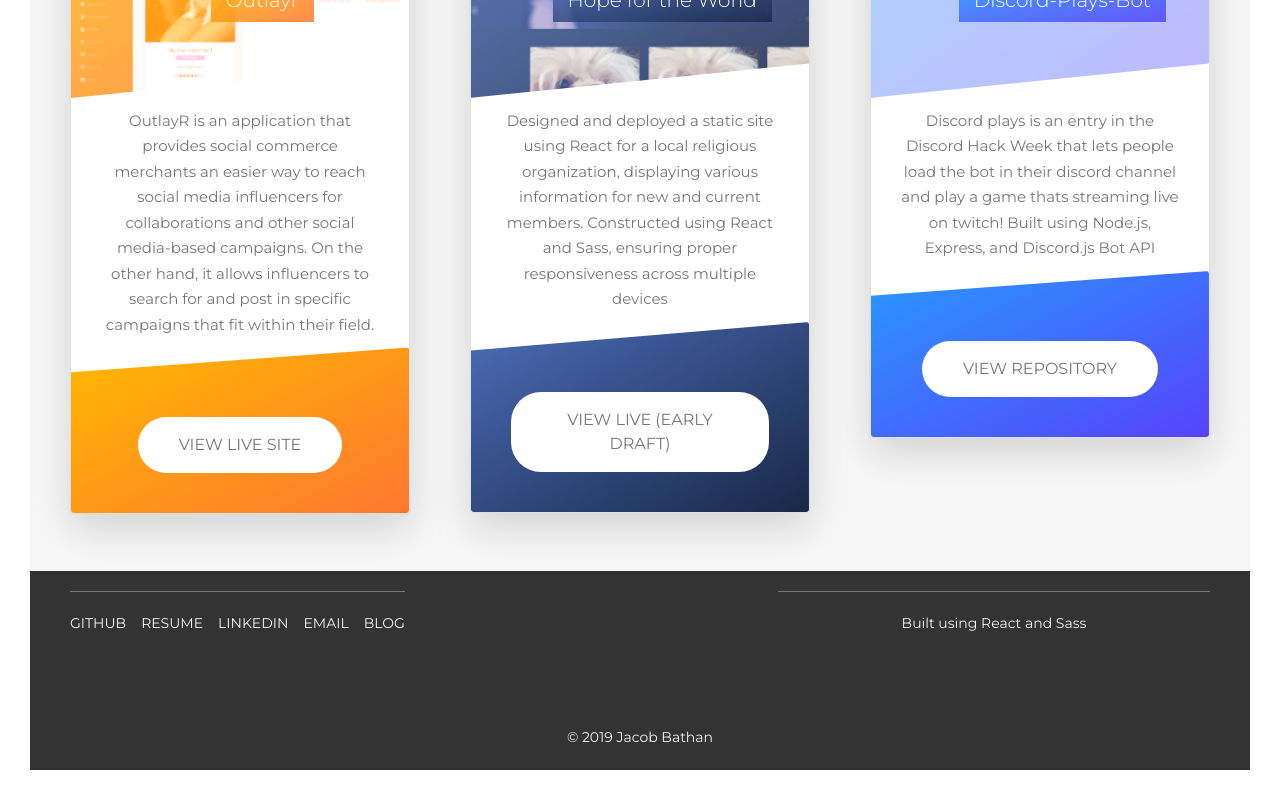
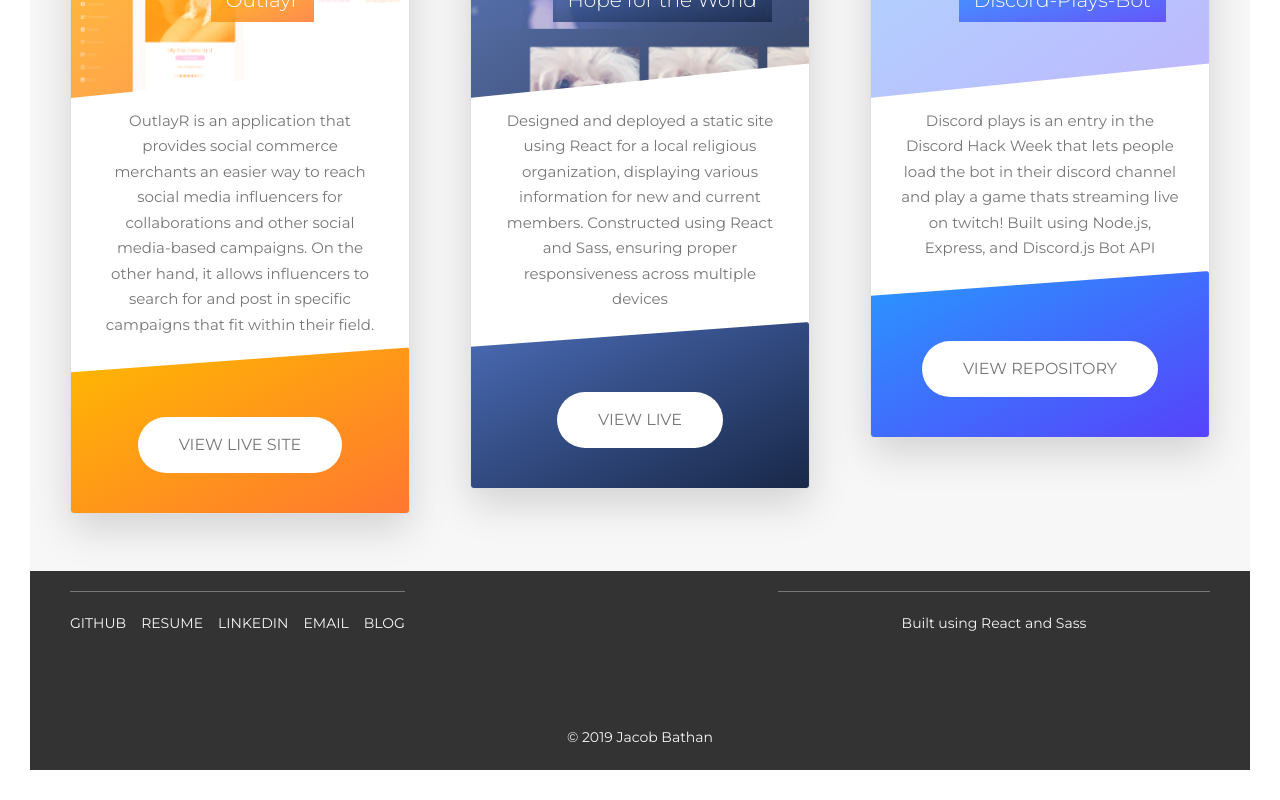
Before and after one commit to jacobbathan/jacobbio, a React (Create React App) app: page / in a window 1280 px wide. Shown: the part 2258-3058 px from the top of the page. Built offline with nearby package versions, Linux system fonts and the light colour scheme; grey boxes are pictures that could not be loaded.

Commit message:
change card

```diff
--- a/src/components/dashboard/Projects.jsx
+++ b/src/components/dashboard/Projects.jsx
@@ -78,7 +78,7 @@ class Projects extends React.Component {
                               href='https://hopefortheworld.net'
                               className='btn btn--white'
                             >
-                              View Live (Early Draft)
+                              View Live
                             </a>
                             {/* <a
                               href='https://github.com'
```
